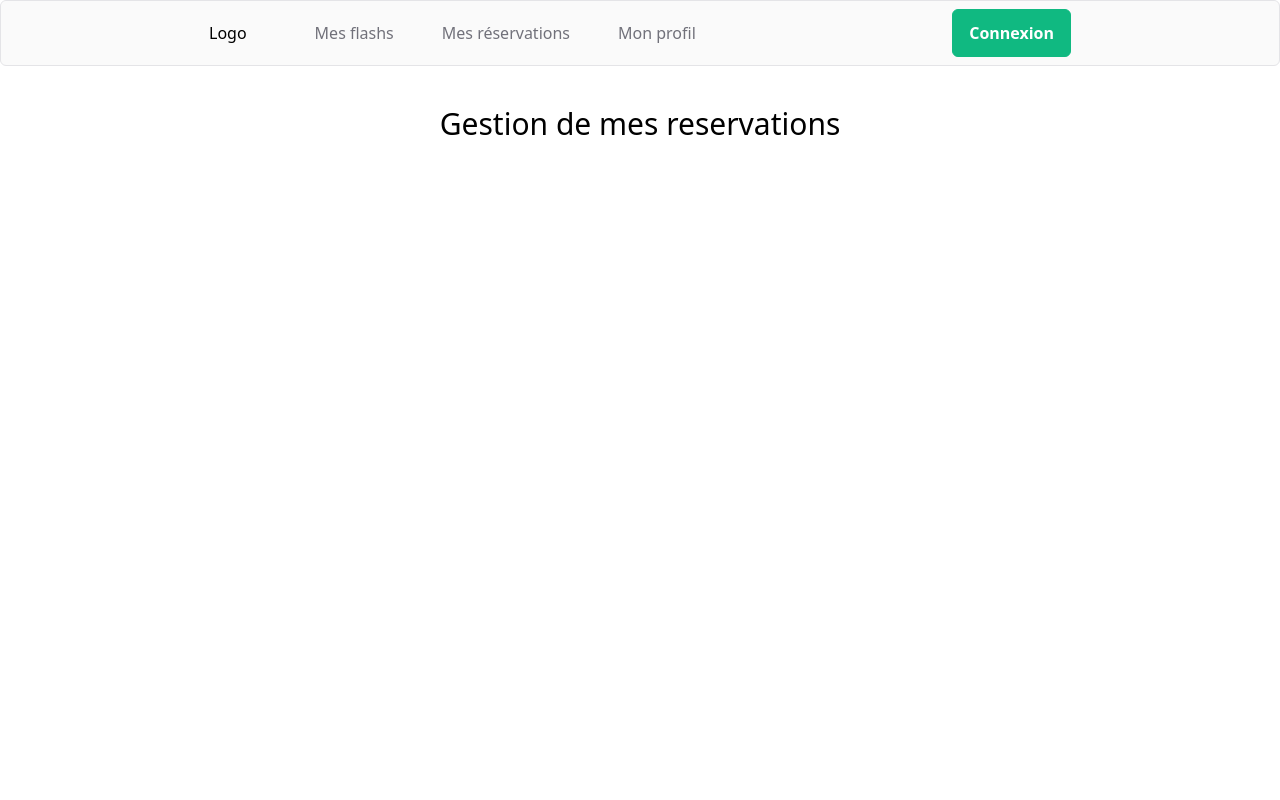
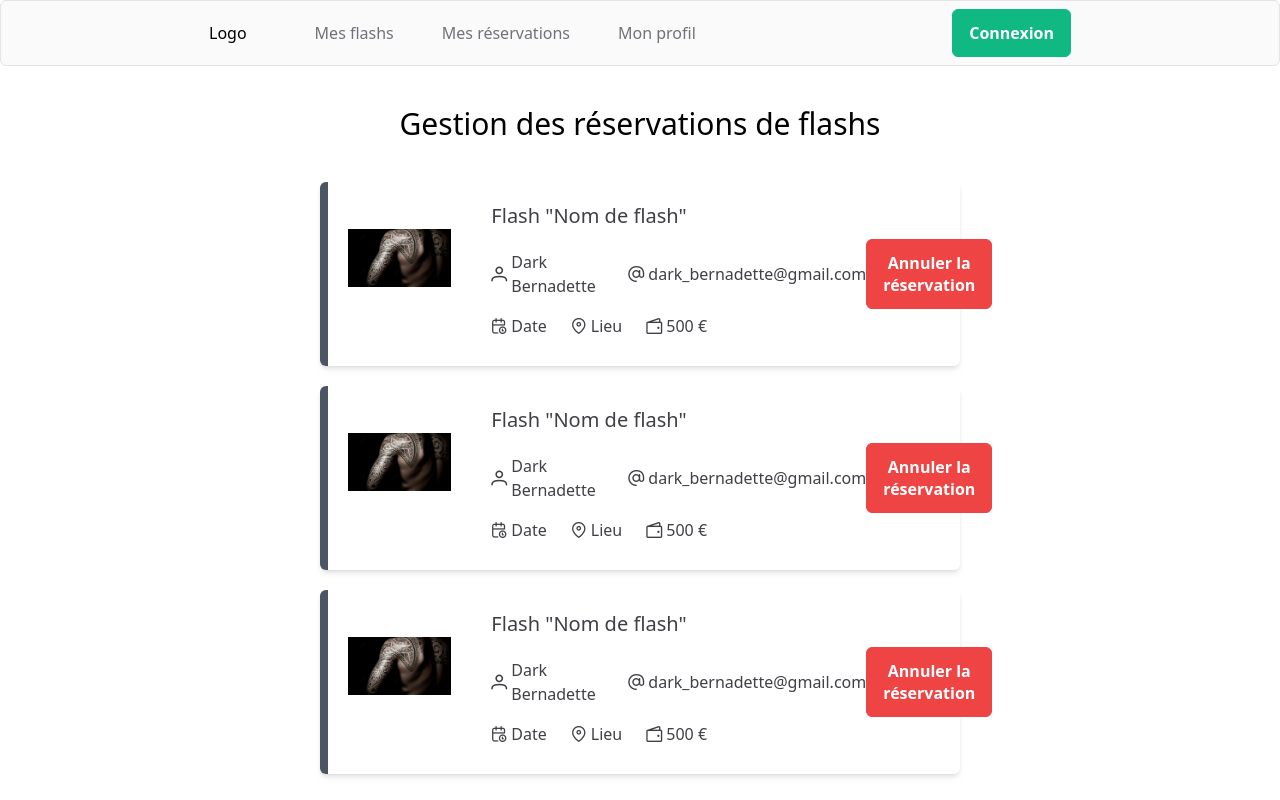
Before and after one commit to BlueSkunka/flash-art, a Vue app in the folder front/: page /admin/reservations in a window 1280 px wide. Built offline with nearby package versions, Linux system fonts and the light colour scheme.

Commit message:
feature/reservation_back - modification du composant de réservation

```diff
--- a/front/src/components/ReservationComponent.vue
+++ b/front/src/components/ReservationComponent.vue
@@ -7,7 +7,17 @@
             <Image src="../src/assets/illu-tatoueur.jpg" class="m-auto"/>
           </div>
           <div class="ml-10">
-            <h2 class="mb-3 text-xl"> Réservation du flash "{{ props.nomFlash }}"</h2>
+            <h2 class="mb-3 text-xl"> Flash "{{ props.nomFlash }}"</h2>
+            <div class="flex gap-6">
+              <div class="flex my-2">
+                <i class="pi pi-user my-auto pr-1"/>
+                <p class="my-auto">{{ user.nom }}</p>
+              </div>
+              <div class="flex my-2">
+                <i class="pi pi-at my-auto pr-1"/>
+                <p class="my-auto">{{ user.mail }}</p>
+              </div>
+            </div>
             <div class="flex gap-6">
               <div class="flex my-2">
                 <i class="pi pi-calendar-clock my-auto pr-1"/>
@@ -17,11 +27,15 @@
                 <i class="pi pi-map-marker my-auto pr-1"/>
                 <p class="my-auto">{{ props.lieuReservation }}</p>
               </div>
+              <div class="flex my-2">
+                <i class="pi pi-wallet my-auto pr-1"/>
+                <p class="my-auto">{{ props.prixFlash }} €</p>
+              </div>
             </div>
           </div>
         </div>
         <div class="my-auto">
-          <Button label="Annuler ma réservation" severity="danger" @click="cancelReservation"/>
+          <Button label="Annuler la réservation" severity="danger" @click="cancelReservation"/>
         </div>
       </div>
 
@@ -33,11 +47,32 @@
 <script setup lang="ts">
 
 const props = defineProps({
-  nomFlash: String,
-  imageFlashUrl: String,
-  dateReservation: String,
-  lieuReservation: String,
+  nomFlash: {
+    type: String,
+    required: true
+  },
+  prixFlash : {
+    type: Number,
+    required: true
+  },
+  imageFlashUrl: {
+    type: String,
+    required: true
+  },
+  dateReservation: {
+    type: String,
+    required: true
+  },
+  lieuReservation: {
+    type: String,
+    required: true
+  },
+  userReservation : {
+    type: String,
+  },
 })
+
+const user = { nom: "Dark Bernadette", mail: "dark_bernadette@gmail.com" };
 
 const cancelReservation = () => {
   //TODO: Annuler la réservation
--- a/front/src/views/admin/GestionFlashView.vue
+++ b/front/src/views/admin/GestionFlashView.vue
@@ -83,7 +83,7 @@ const data = {
 }
 
 onMounted(() => {
-    ProductService.getProducts().then((data) => (products.value = data));
+    // ProductService.getProducts().then((data) => (products.value = data));
 });
 
 const toast = useToast();
--- a/front/src/views/admin/GestionReservationView.vue
+++ b/front/src/views/admin/GestionReservationView.vue
@@ -1,5 +1,11 @@
 <template>
-  <h1 class="text-center text-3xl my-10">Gestion de mes reservations</h1>
+  <h1 class="text-center text-3xl my-10">Gestion des réservations de flashs</h1>
+
+  <div class="w-1/2 mx-auto" v-for="i in 3" :key="i">
+    <ReservationComponent lieu-reservation="Lieu" date-reservation="Date" image-flash-url="" nom-flash="Nom de flash" :prix-flash="500"/>
+  </div>
 </template>
 
-<script setup></script>
+<script setup>
+import ReservationComponent from "@/components/ReservationComponent.vue";
+</script>
```
